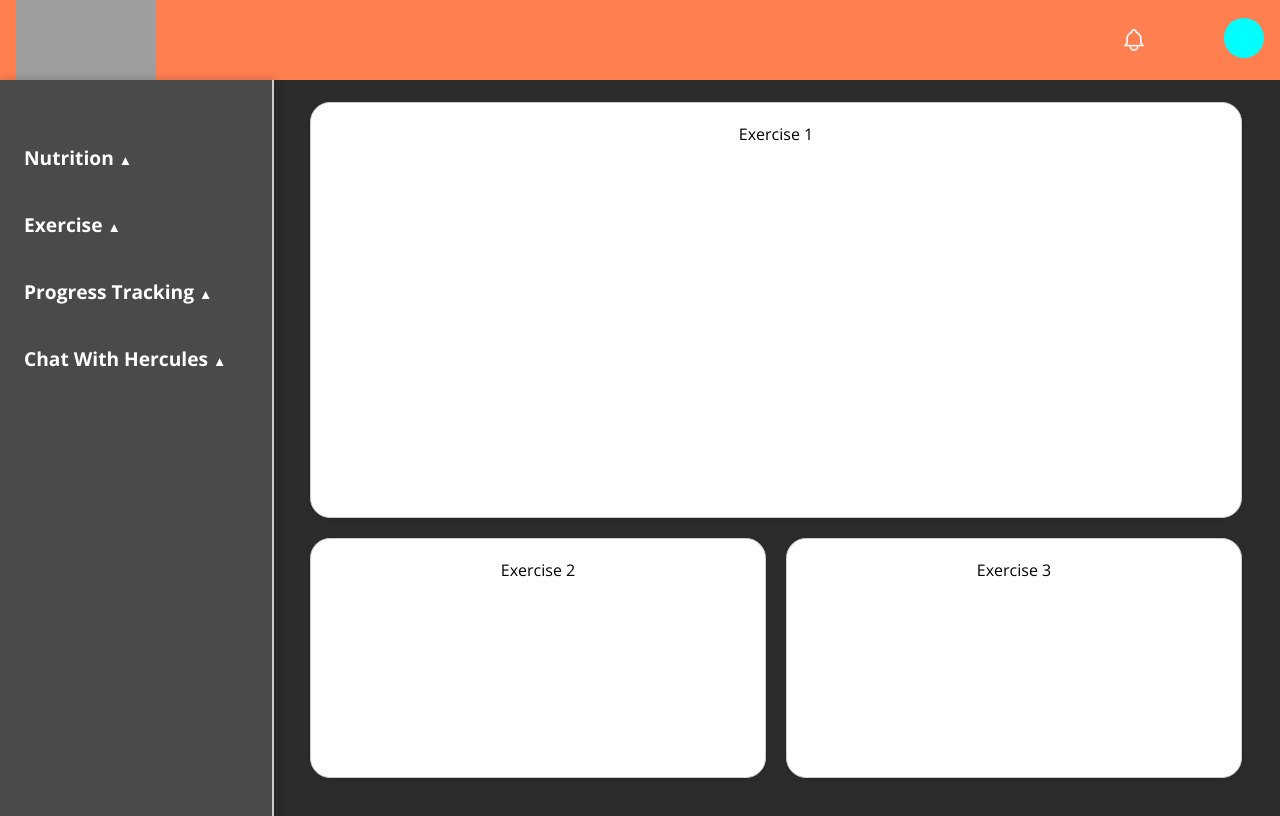
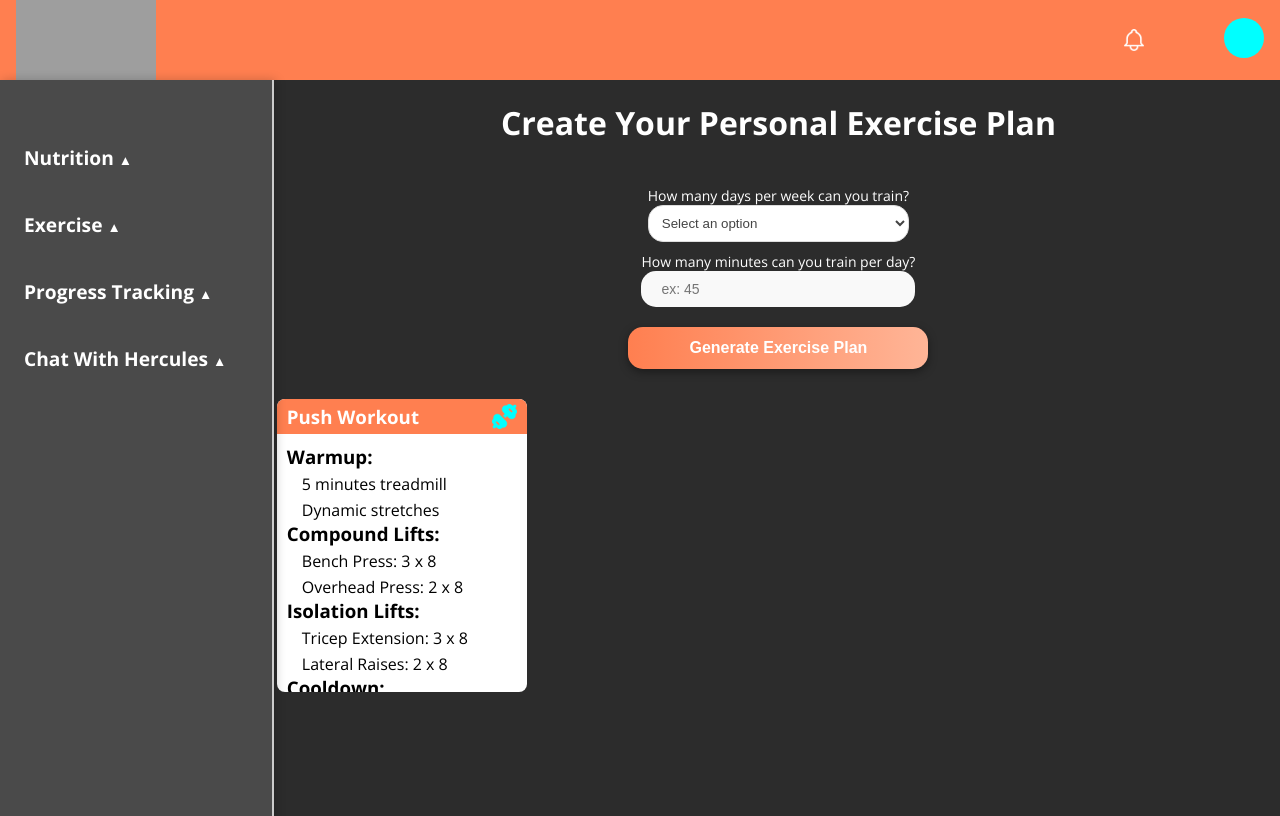
Before and after one commit to cstlford/ShapeShift_Frontend, a React (Vite) app in the folder frontend/: page /exercise/plan in a window 1280 px wide. Built offline with nearby package versions, Linux system fonts and the light colour scheme; grey boxes are pictures that could not be loaded.

Commit message:
Created WorkoutCard for Exercise Generation Page

```diff
--- a/frontend/package.json
+++ b/frontend/package.json
@@ -18,6 +18,7 @@
     "multiselect-react-dropdown": "^2.0.25",
     "react": "^18.3.1",
     "react-bootstrap": "^2.10.4",
+    "react-calendar": "^5.1.0",
     "react-dom": "^18.3.1",
     "react-markdown": "^9.0.1",
     "react-router-dom": "^6.26.2",
--- a/frontend/src/App.tsx
+++ b/frontend/src/App.tsx
@@ -11,7 +11,6 @@ import { UserInfoProvider } from "./contexts/UserInfoContext";
 import GenerateMealPlan from "./components/GenerateMealPlan";
 import ExcerciseGuideComponent from "./components/Dashboard/Exercise/ExerciseGuideComponent";
 import ExcerciseLoggingComponent from "./components/Dashboard/Exercise/ExerciseLoggingComponent";
-import ExcercisePlanComponent from "./components/Dashboard/Exercise/ExercisePlanComponent";
 import NutritionLoggingComponent from "./components/Dashboard/Nutrition/NutritionLoggingComponent";
 import ProgressLoggingComponent from "./components/Dashboard/Progress/ProgressLoggingComponent";
 import NutritionPage from "./pages/App/NutritionPage";
@@ -22,6 +21,7 @@ import { GlobalStateProvider } from "./contexts/GlobalStateContext";
 import ProfilePage from "./pages/App/ProfilePage";
 import RecipePage from "./pages/App/RecipePage";
 import WeightHistory from "./components/Dashboard/Progress/WeightHIstory";
+import ExerciseGenerationPage from "./pages/App/ExerciseGenPage";
 
 const App: React.FC = () => {
   return (
@@ -56,7 +56,7 @@ const App: React.FC = () => {
               />
               <Route
                 path="/exercise/plan"
-                element={<ExcercisePlanComponent />}
+                element={<ExerciseGenerationPage />}
               />
               <Route path="/nutrition/recipes" element={<RecipePage />} />
               <Route
@@ -70,8 +70,7 @@ const App: React.FC = () => {
               />
               <Route path="/profile" element={<ProfilePage />} />
 
-              <Route path="/weight-history" element={<WeightHistory/>} />
-
+              <Route path="/weight-history" element={<WeightHistory />} />
             </Routes>
           </Router>
         </UserInfoProvider>
--- /dev/null
+++ b/frontend/src/components/WorkoutCard/index.css
@@ -0,0 +1,52 @@
+.workout-card {
+  border-radius: 8px;
+  background-color: white;
+  width: 250px;
+  display: flex;
+  flex-direction: column;
+  justify-content: space-between;
+}
+
+.workout-card-header {
+  background-color: #ff7f50;
+  color: white;
+  padding: 5px 10px 5px 10px;
+  text-align: center;
+  border-radius: 8px 8px 0 0;
+  display: flex;
+  flex-direction: row;
+  justify-content: space-between;
+}
+
+#dumbbell {
+  width: 25px;
+  height: 25px;
+  margin: 0px;
+}
+
+.workout-card-header > * {
+  margin: 0px;
+}
+
+.workout-card-body {
+  padding: 10px;
+  flex-grow: 1;
+  overflow-y: auto;
+  max-height: 238px;
+  text-align: left;
+}
+
+.section h3 {
+  margin-top: 0;
+  margin-bottom: 0px;
+}
+
+.section ul {
+  list-style-type: none;
+  padding: 0;
+  margin: 0;
+}
+
+.section li {
+  margin: 4px 0 0 15px;
+}
--- /dev/null
+++ b/frontend/src/components/WorkoutCard/index.tsx
@@ -0,0 +1,81 @@
+import "./index.css";
+import dumbbell from "../../assets/dumbbell.png";
+
+type Exercise = {
+  name: string;
+  sets: number;
+  reps: number;
+};
+
+type WorkoutCardProps = {
+  title: string;
+  warmup?: string[];
+  compoundLifts?: Exercise[];
+  isolationLifts?: Exercise[];
+  cooldown?: string[];
+};
+
+const WorkoutCard: React.FC<WorkoutCardProps> = ({
+  title,
+  warmup = [],
+  compoundLifts = [],
+  isolationLifts = [],
+  cooldown = [],
+}) => {
+  return (
+    <div className="workout-card">
+      <div className="workout-card-header">
+        <h3>{title}</h3>
+        <img id="dumbbell" src={dumbbell} alt="" />
+      </div>
+      <div className="workout-card-body">
+        {warmup.length > 0 && (
+          <div className="section">
+            <h3>Warmup:</h3>
+            <ul>
+              {warmup.map((activity, index) => (
+                <li key={index}>{activity}</li>
+              ))}
+            </ul>
+          </div>
+        )}
+        {compoundLifts.length > 0 && (
+          <div className="section">
+            <h3>Compound Lifts:</h3>
+            <ul>
+              {compoundLifts.map((lift, index) => (
+                <li key={index}>
+                  {lift.name}: {lift.sets} x {lift.reps}
+                </li>
+              ))}
+            </ul>
+          </div>
+        )}
+        {isolationLifts.length > 0 && (
+          <div className="section">
+            <h3>Isolation Lifts:</h3>
+            <ul>
+              {isolationLifts.map((lift, index) => (
+                <li key={index}>
+                  {lift.name}: {lift.sets} x {lift.reps}
+                </li>
+              ))}
+            </ul>
+          </div>
+        )}
+        {cooldown.length > 0 && (
+          <div className="section">
+            <h3>Cooldown:</h3>
+            <ul>
+              {cooldown.map((activity, index) => (
+                <li key={index}>{activity}</li>
+              ))}
+            </ul>
+          </div>
+        )}
+      </div>
+    </div>
+  );
+};
+
+export default WorkoutCard;
--- /dev/null
+++ b/frontend/src/pages/App/ExerciseGenPage/index.css
@@ -0,0 +1,5 @@
+.exercise-page {
+  height: 100%;
+  width: 100%;
+  text-align: center;
+}
--- /dev/null
+++ b/frontend/src/pages/App/ExerciseGenPage/index.tsx
@@ -0,0 +1,108 @@
+import Button from "../../../components/Button";
+import InputForm from "../../../components/InputForm";
+import SelectForm from "../../../components/SelectForm";
+import WorkoutCard from "../../../components/WorkoutCard";
+import AppLayout from "../../../layouts/AppLayout";
+import "./index.css";
+import { useState } from "react";
+
+const ExerciseGenerationPage = () => {
+  const [daysPerWeek, setDaysPerWeek] = useState("");
+  const [timePerDay, setTimePerDay] = useState("");
+
+  const pushWorkoutData = {
+    title: "Push Workout",
+    warmup: ["5 minutes treadmill", "Dynamic stretches"],
+    compoundLifts: [
+      { name: "Bench Press", sets: 3, reps: 8 },
+      { name: "Overhead Press", sets: 2, reps: 8 },
+    ],
+    isolationLifts: [
+      { name: "Tricep Extension", sets: 3, reps: 8 },
+      { name: "Lateral Raises", sets: 2, reps: 8 },
+    ],
+    cooldown: ["Stretch chest", "Stretch shoulders"],
+  };
+
+  const timeOptions = [
+    { name: "One", id: 1 },
+    { name: "Two", id: 2 },
+    { name: "Three", id: 3 },
+    { name: "Four", id: 4 },
+    { name: "Five", id: 5 },
+    { name: "Six", id: 6 },
+    { name: "Seven", id: 7 },
+  ];
+
+  const handleSubmit = async (event: React.FormEvent<HTMLFormElement>) => {
+    event.preventDefault();
+
+    const payload = {
+      daysPerWeek: parseInt(daysPerWeek, 10),
+      timePerDay: parseInt(timePerDay, 10),
+    };
+
+    console.log("payload", payload);
+    try {
+      const response = await fetch(
+        "http://127.0.0.1:5000/generate-exercise-plan",
+        {
+          method: "POST",
+          headers: {
+            "Content-Type": "application/json",
+          },
+          credentials: "include",
+          body: JSON.stringify(payload),
+        }
+      );
+
+      if (!response.ok) {
+        throw new Error(`HTTP error! status: ${response.status}`);
+      }
+
+      const result = await response.json();
+      console.log(result);
+    } catch (error) {
+      console.error("Error fetching exercise plan:", error);
+    }
+  };
+
+  return (
+    <AppLayout>
+      <div className="exercise-page">
+        <h1>Create Your Personal Exercise Plan</h1>
+        <div className="exercise-forms">
+          <form onSubmit={handleSubmit} className="exercise-forms">
+            <SelectForm
+              value={daysPerWeek}
+              label="How many days per week can you train?"
+              options={timeOptions}
+              onChange={(e) => setDaysPerWeek(e.target.value)}
+            />
+            <InputForm
+              type="number"
+              value={timePerDay}
+              onChange={(e) => setTimePerDay(e.target.value)}
+              placeholder="ex: 45"
+              label="How many minutes can you train per day?"
+            />
+            <Button style="orange" type="submit">
+              Generate Exercise Plan
+            </Button>
+          </form>
+        </div>
+        <div>
+          <WorkoutCard
+            title={pushWorkoutData.title}
+            warmup={pushWorkoutData.warmup}
+            compoundLifts={pushWorkoutData.compoundLifts}
+            isolationLifts={pushWorkoutData.isolationLifts}
+            cooldown={pushWorkoutData.cooldown}
+          />
+        </div>
+      </div>
+    </AppLayout>
+  );
+};
+
+export default ExerciseGenerationPage;
```
Also changed, not shown: frontend/src/components/WeightLogging/index.tsx (+3 -8 lines), frontend/src/assets/dumbbell.png (added), 1 other file (tests, documents, lock files or other folders).
